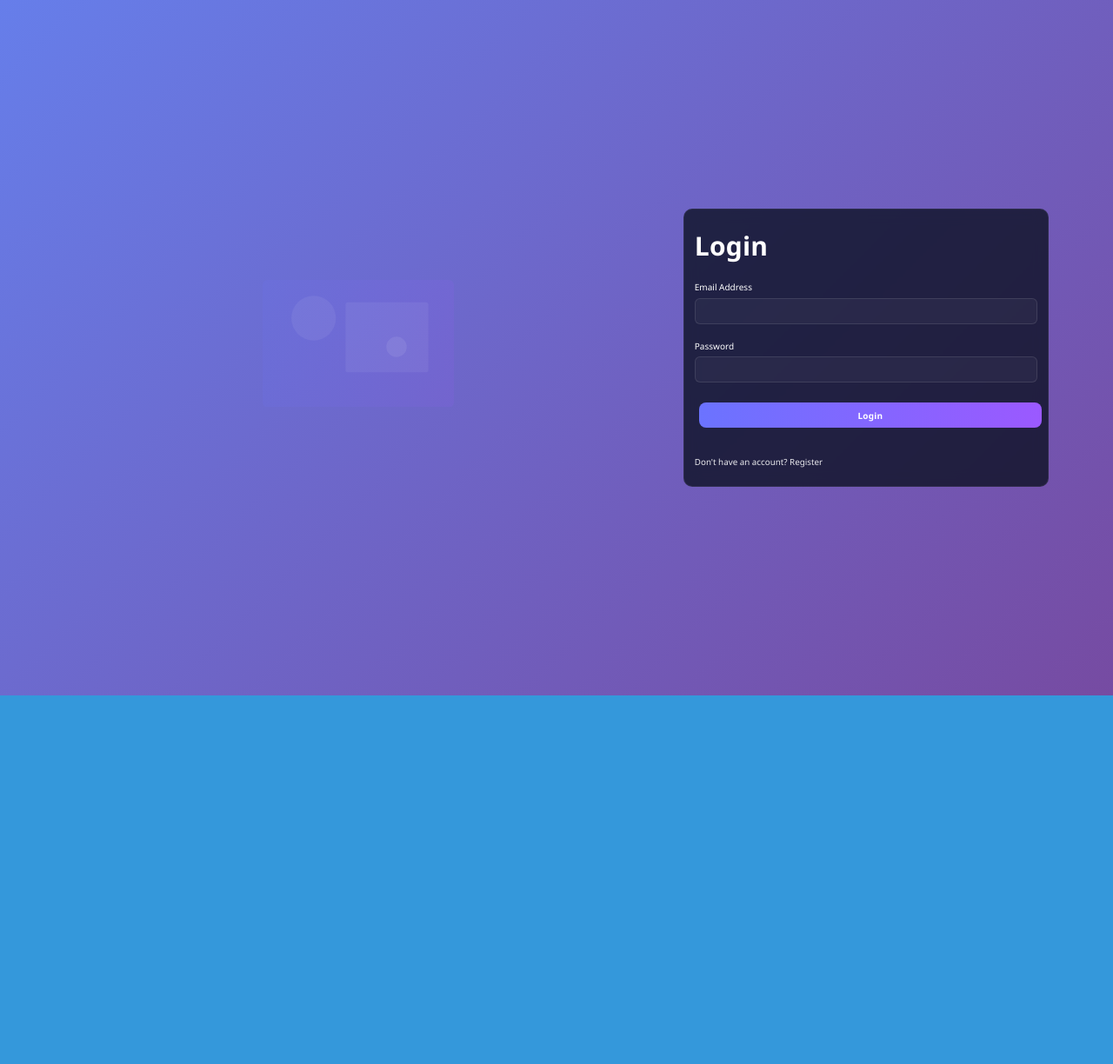
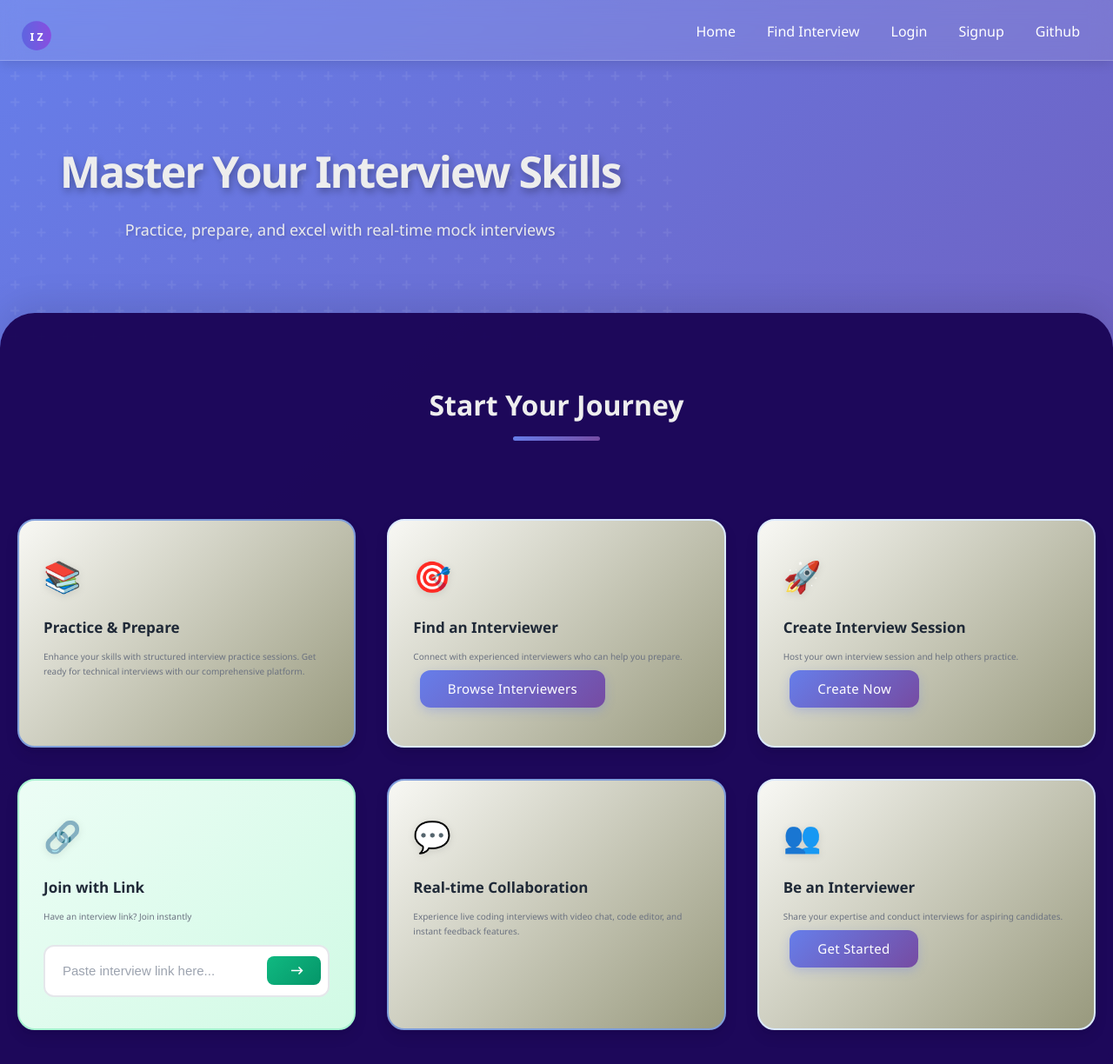
Before and after one commit to vnishchay/Interview-zone-Front, a React (Create React App) app: page / in a window 1280 px wide. Shown: the top 1224 px of the page at 87% size. Before the commit the page ends 800 px from the top, so only its background shows below. Built offline with nearby package versions, Linux system fonts and the light colour scheme; no server answers.

Commit message:
fix : added default route as home page route.

```diff
--- a/src/App.js
+++ b/src/App.js
@@ -32,7 +32,7 @@ function App() {
             <PrivateRoute path="/interview/:id">
               <InterviewPage />
             </PrivateRoute>
-            {/* <Route path={'/login'} component={Login}></Route> */}
+            <Route path={"/login"} component={Login}></Route>
             <Route path={"/register"} component={Register}></Route>
             <PrivateRoute path="/find-host">
               <Navbar></Navbar>
--- a/src/components/auth/authContext.js
+++ b/src/components/auth/authContext.js
@@ -77,7 +77,7 @@ export const PrivateRoute = ({ children, ...rest }) => {
         ) : (
           <Redirect
             to={{
-              pathname: "/",
+              pathname: "/login",
               state: { from: location },
             }}
           />
--- a/src/components/home/Home.js
+++ b/src/components/home/Home.js
@@ -6,7 +6,6 @@ import "./_home.css";
 import "./home.css";
 import { Link } from "react-router-dom";
 import Navbar from "./navbar";
-import Login from "../auth/login";
 import axios from "axios";
 import { headers, API_BASE } from "../config";
 
@@ -14,16 +13,18 @@ export const create = (history) => {
   const header = headers();
   const id = v4();
   try {
-    if (header !== undefined) {
+    if (!header) {
+      // Not authenticated - redirect to login
+      history.push("/login");
+      return;
+    }
     axios
       .post(`${API_BASE}/interview/create`, { interviewID: id }, header)
       .then((res) => {
         if (res.statusText === "OK") {
-            // axios.put('http://localhost:3001/')
           history.push(`/setup/${id}`);
         }
       });
-    }
   } catch (err) {
     // error creating interview (silenced)
   }
@@ -37,8 +38,12 @@ export default function Home() {
   const find = () => {
     const header = headers();
     const id = url.split("/");
-    // removed debug console
-    if (header !== undefined) {
+    if (!header) {
+      // Not authenticated - send user to login before trying to join
+      history.push("/login");
+      return;
+    }
+    // Try to find the interview and join
     axios
       .post(
         `${API_BASE}/interview/findfilter`,
@@ -47,7 +52,6 @@ export default function Home() {
       )
       .then((res) => {
         if (res.statusText === "OK") {
-            // removed debug console
           if (res.data.data && res.data.data.length > 0) {
             const id = res.data.data[0].id;
             axios
@@ -61,14 +65,14 @@ export default function Home() {
               });
           }
         }
+      })
+      .catch(() => {
+        // ignore errors here
       });
-    }
   };
   return (
     <div className="home-wrapper">
-      {state.isAuthenticated ? (
-        <>
-          <Navbar></Navbar>
+      <Navbar />
 
       <section className="hero-section">
         <div className="hero-content">
@@ -88,9 +92,9 @@ export default function Home() {
             <div className="card-icon">📚</div>
             <h3>Practice & Prepare</h3>
             <p>
-                  Enhance your skills with structured interview practice
-                  sessions. Get ready for technical interviews with our
-                  comprehensive platform.
+              Enhance your skills with structured interview practice sessions.
+              Get ready for technical interviews with our comprehensive
+              platform.
             </p>
           </div>
 
@@ -98,13 +102,10 @@ export default function Home() {
             <div className="card-icon">🎯</div>
             <h3>Find an Interviewer</h3>
             <p>
-                  Connect with experienced interviewers who can help you
-                  prepare.
+              Connect with experienced interviewers who can help you prepare.
             </p>
             <Link to="/find-host">
-                  <button className="raise primary-btn">
-                    Browse Interviewers
-                  </button>
+              <button className="raise primary-btn">Browse Interviewers</button>
             </Link>
           </div>
 
@@ -160,8 +161,8 @@ export default function Home() {
             <div className="card-icon">💬</div>
             <h3>Real-time Collaboration</h3>
             <p>
-                  Experience live coding interviews with video chat, code
-                  editor, and instant feedback features.
+              Experience live coding interviews with video chat, code editor,
+              and instant feedback features.
             </p>
           </div>
 
@@ -200,10 +201,6 @@ export default function Home() {
           </div>
         </div>
       </section>
-        </>
-      ) : (
-        <Login></Login>
-      )}
     </div>
   );
 }
```
Lines whose indentation alone changed are shown as unchanged.
